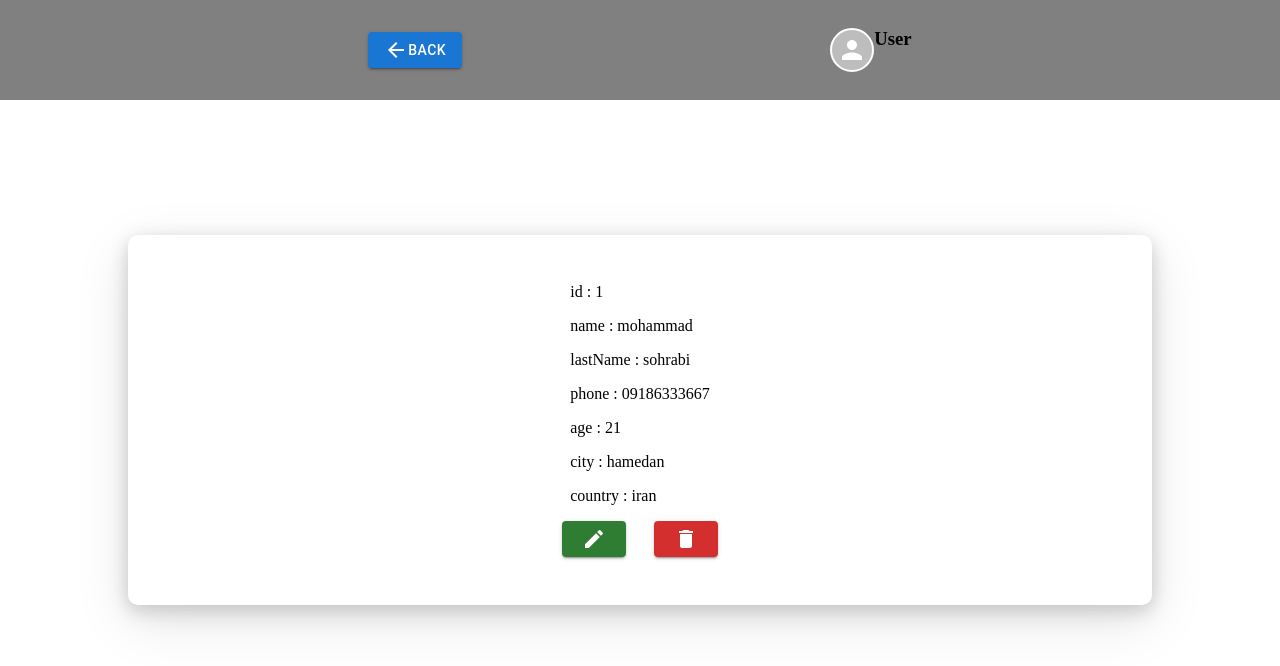
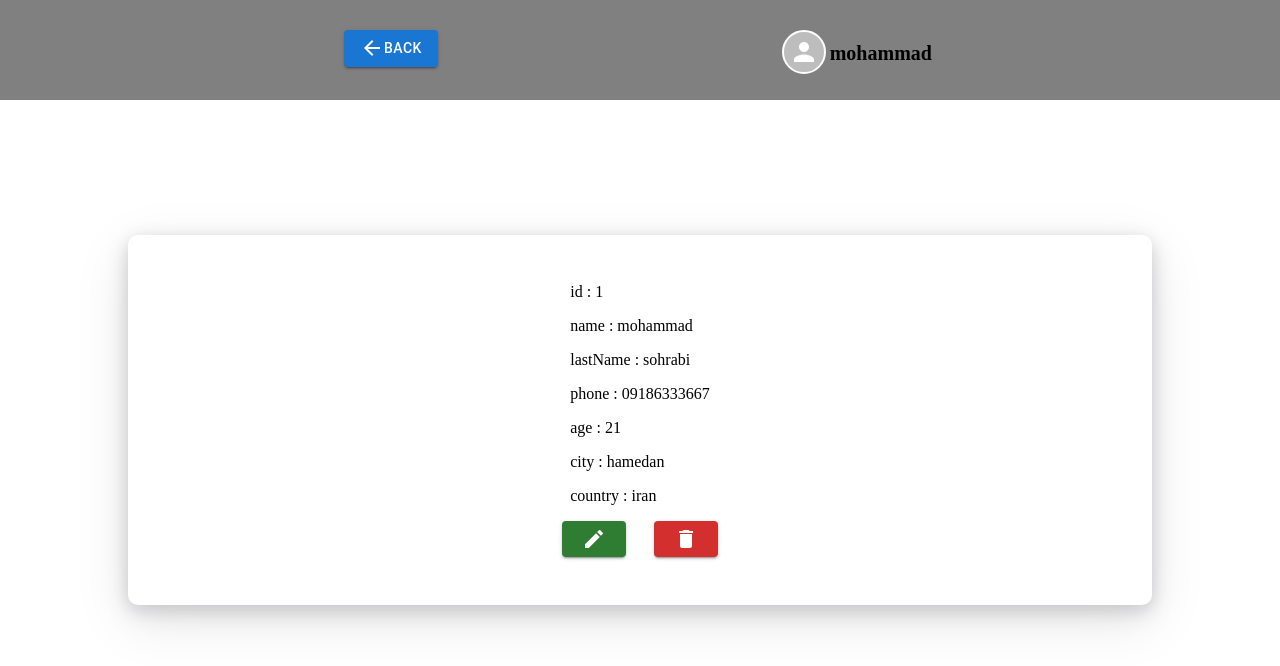
Before and after one commit to mohammadsohrabi2021/phone-redux, a React (Create React App) app: page /contacts/1 in a window 1280 px wide. Shown: the top 666 px of the page. Built offline with nearby package versions, Linux system fonts and the light colour scheme.

Commit message:
set profile

```diff
--- a/src/Data/SinglePageData/SinglePageData.js
+++ b/src/Data/SinglePageData/SinglePageData.js
@@ -1,6 +1,6 @@
  const SingleContactData = [
     {id: 1, name: 'id'},
-    {id: 2, name: 'name'},
+    {id: 2, name: 'name',title:'name'},
     {id: 3, name: 'lastName'},
     {id: 4, name: 'phone'},
     {id: 5, name: 'age'},
--- /dev/null
+++ b/src/Layout/Layout.css
@@ -0,0 +1,12 @@
+.container{
+    display: flex;
+    justify-content: space-evenly;
+    padding-top: 30px;
+}
+.profile{
+    font-size: 20px;
+    font-weight: bold;
+    display: flex;
+    justify-content: center;
+
+}
--- a/src/Layout/LayoutHeader.jsx
+++ b/src/Layout/LayoutHeader.jsx
@@ -1,25 +1,41 @@
-import { Grid, TextField } from '@mui/material';
+import { Grid } from '@mui/material';
 import React from 'react';
 import { Link } from 'react-router-dom';
 import Avatar from '@mui/material/Avatar';
 import AvatarGroup from '@mui/material/AvatarGroup';
-import { Button, IconButton } from '@mui/material';
+import { Button } from '@mui/material';
 import ArrowBackIcon from '@mui/icons-material/ArrowBack';
+import { useParams } from "react-router-dom";
+import { useSelector } from "react-redux";
+import { useEffect, useState } from "react";
+import SinglePageData from '../Data/SinglePageData/SinglePageData';
+import './Layout.css'
 
 function LayoutHeader() {
+    const contacts = useSelector(state => state.reducer)
+    const { ContactId } = useParams()
+    const [contact, setContact] = useState({})
+
+    useEffect(() => {
+        setContact(contacts.filter(item => item.id === Number(ContactId))[0])
+    }, [])
     return (
-        <Grid container justifyContent={'space-evenly'} alignItems={'center'} bgcolor={'gray'} height={'100px'}>
+        <Grid className='container'bgcolor={'gray'} height={'100px'}>
             <Link to={'/'}>
                 <Button variant="contained" >
                     <ArrowBackIcon />
                     BACK
                 </Button>
             </Link>
-            <AvatarGroup p={5} max={4}>
-                <Avatar alt="image" src="" />
-                <h3>
-                    User
-                </h3>
+            <AvatarGroup className='profile' p={5} max={4}>
+                <Avatar  alt="image" src="" />
+                <Grid>
+                    {SinglePageData.map(show => (
+                        <Grid p={0.5} key={show.id}>
+                            {contact[show.title]}
+                        </Grid>
+                    ))}
+                </Grid>
             </AvatarGroup>
         </Grid>
     );
```
